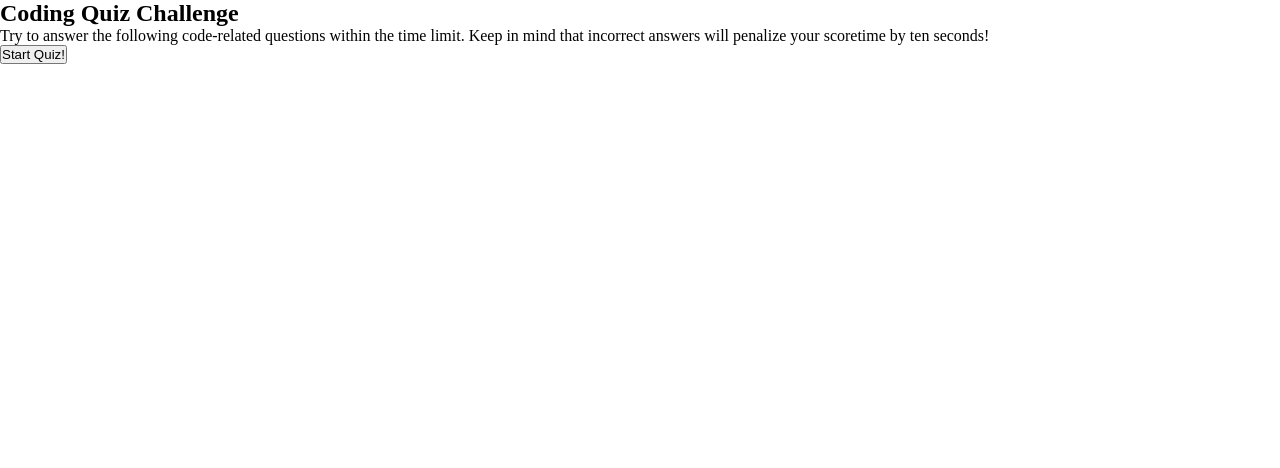
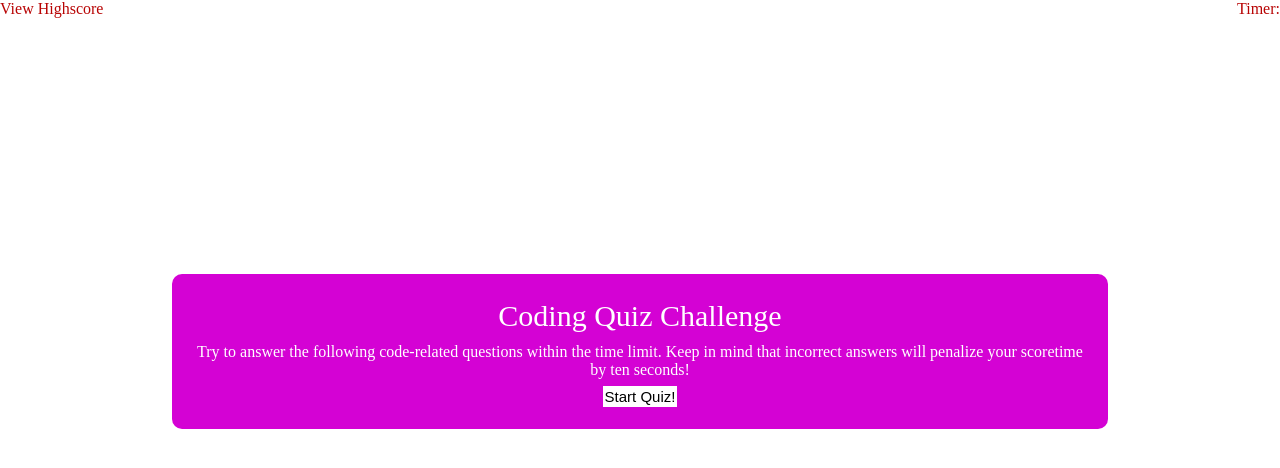
Before and after one commit to carlosmb001/multiplechoice_quiz_timed, a plain HTML site: page index.html in a window 1280 px wide. Drawn offline with Linux system fonts and the light colour scheme.

Commit message:
added to the CSS

```diff
--- a/index.html
+++ b/index.html
@@ -7,13 +7,20 @@
     <meta name="viewport" content="width=device-width, initial-scale=1.0">
     <title>Coding Quiz</title>
 </head>
+<header>
+    <div id="highscore" class="highscore">View Highscore</div>
+    <div id="timer" class="timer"> Timer:</div>
+</header>
 <body>
+
     <section id="start" class="start">
     <h1>Coding Quiz Challenge</h1>
-    <p id>Try to answer the following code-related questions within the time limit. Keep in mind that incorrect answers will penalize your scoretime by ten seconds!</p>
+    <p id="info">Try to answer the following code-related questions within the time limit. Keep in mind that incorrect answers will penalize your scoretime by ten seconds!</p>
     <button id="start-button" class="start-button">
         Start Quiz!
     </button>
+    </section>
+    <section id="questions" class="questions">
 
     </section>
 
--- a/style.css
+++ b/style.css
@@ -1,17 +1,57 @@
 *{
     padding: 0;
     margin: 0;
+    --color: white;
+    font: "Helvetica", sans-serif;
 }
 
-#start{
-    margin: 0 auto;
-    border-radius: 50px black;
-
+header{
+    color: rgb(184, 4, 4);
+    display: flex;
+    justify-content: space-between;
 }
 
-.h1{
-    font: 50px "Helvetica Neue" black;
-    display: inline-block;
-    font-size: 50px;
-    color: #fff;
+.highscore{
+    display: inline
 }
+.timer{
+    display:inline;
+}
+#start{
+    width: 70%;
+    padding: 20px 20px;
+    background-color: rgb(212, 2, 212);
+    border-radius: 10px;
+    border-color: pink;
+    margin: 20% auto;
+}
+
+h1{
+    padding: 5px 10px;
+    font: 50px var(--color);
+    text-align: center;
+    font-size: 30px;
+    color: var(--color);
+}
+p{
+    padding: 5px;
+    text-align: center;
+    color: var(--color);
+}
+#start-button{
+    padding: 2px 2px;
+    font-size: 15px;
+    position: relative;
+    display: flex;
+    justify-content:center;
+    margin: 0 auto;
+    top: 50%;
+    background-color: white;
+    color: black;
+    border: 2px solid rgb(212, 2, 212);
+    transition-duration: 0.4s;
+}
+#start-button:hover {
+    background-color: rgb(212, 2, 212);
+    color: white;
+  }
```
